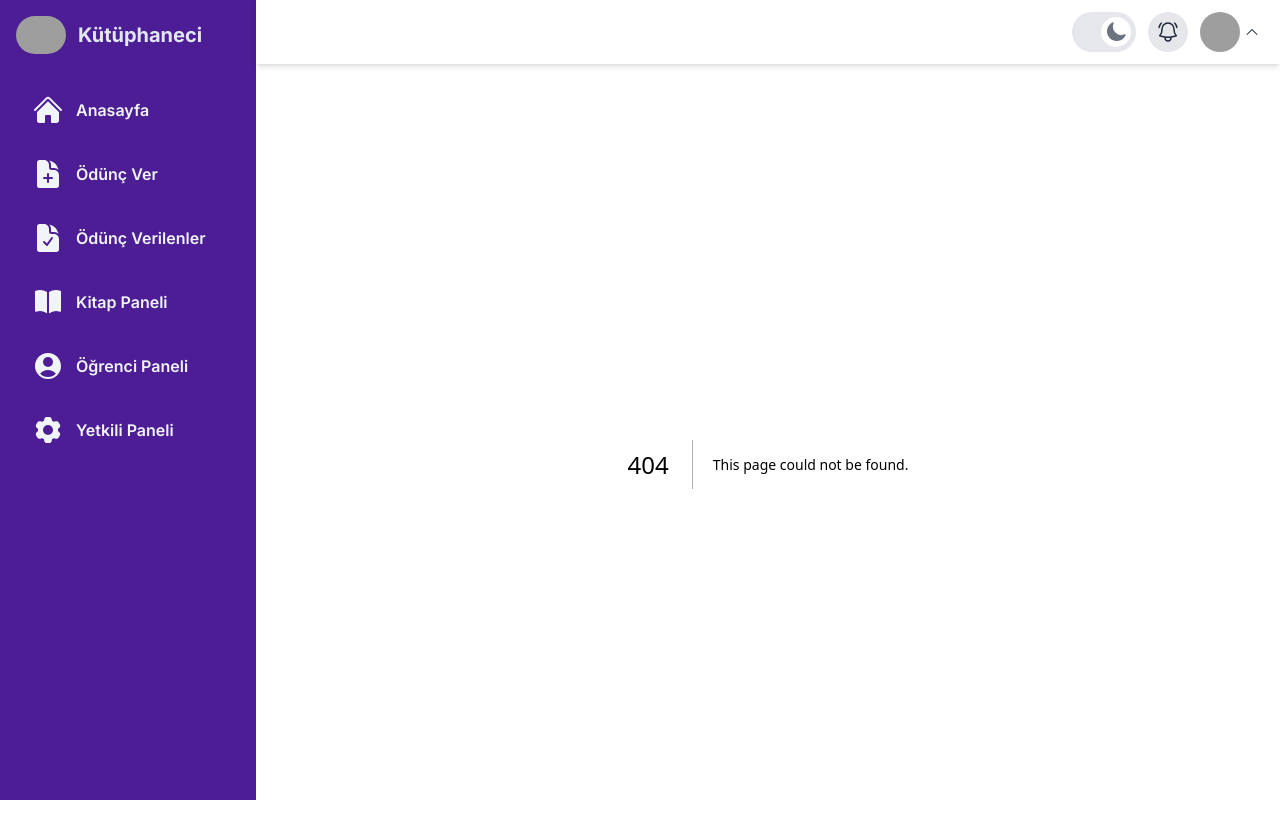
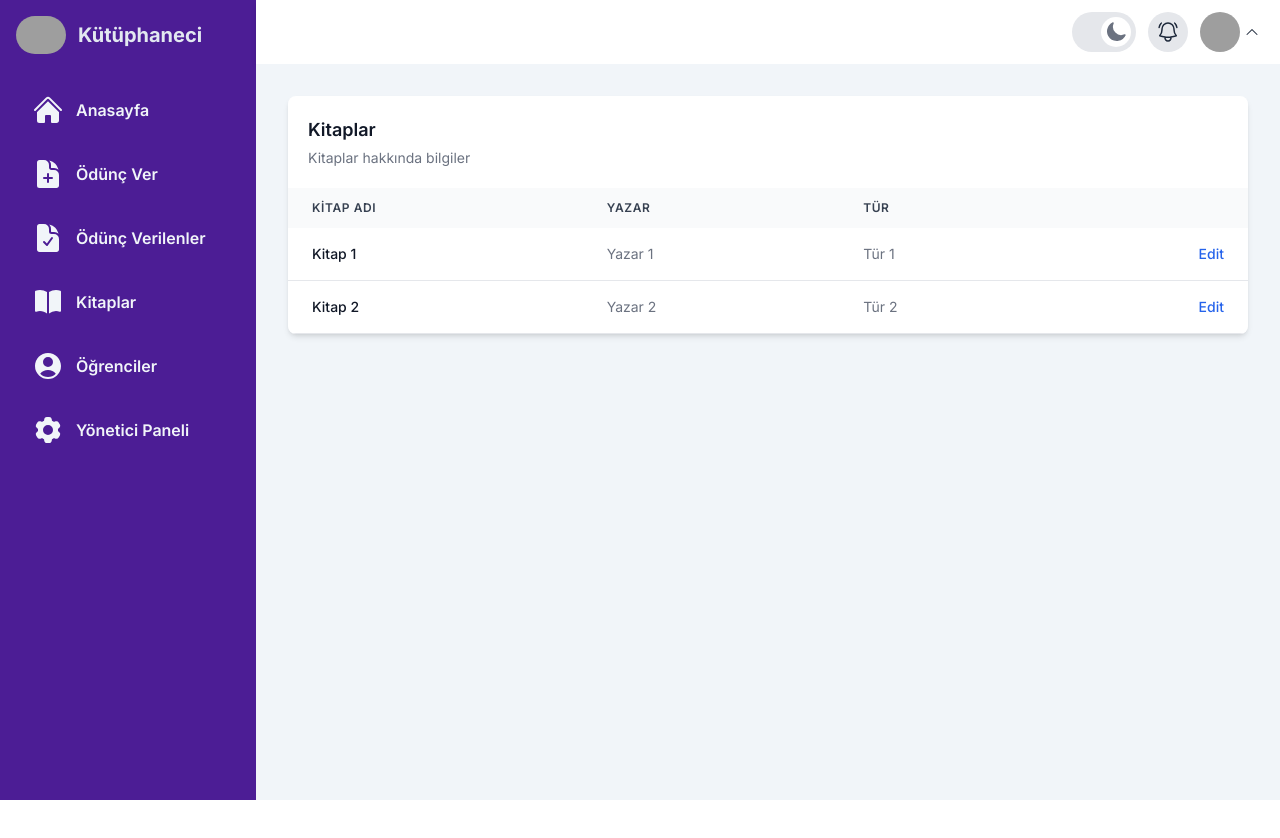
Before and after one commit to erol1098/library-management-app, a Next.js app: page /kitaplar in a window 1280 px wide. Before the commit this address had no page. Shown: the top 838 px of the page. After the commit the page ends 800 px from the top, so only its background shows below. Built offline with nearby package versions, Linux system fonts and the light colour scheme; grey boxes are pictures that could not be loaded.

Commit message:
Add BooksPage component and related files

```diff
--- /dev/null
+++ b/src/app/kitaplar/page.tsx
@@ -0,0 +1,12 @@
+import { Books } from '@/components';
+import { BOOKS_TABLE_ITEMS } from '@/components/Books/booksTableItems';
+
+const BooksPage = () => {
+  return (
+    <section className='w-full p-8 bg-slate-100 dark:bg-slate-600'>
+      <Books {...BOOKS_TABLE_ITEMS} />
+    </section>
+  );
+};
+
+export default BooksPage;
--- a/src/app/layout.tsx
+++ b/src/app/layout.tsx
@@ -24,7 +24,7 @@ export default function RootLayout({
           enableSystem
           disableTransitionOnChange
         >
-          <main className='flex '>
+          <main className='flex bg-slate-100 dark:bg-slate-600'>
             <div className='hidden lg:block'>
               <Sidebar />
             </div>
--- /dev/null
+++ b/src/components/Books/booksTableItems.ts
@@ -0,0 +1,35 @@
+interface BookTable {
+  caption: {
+    caption: string;
+    description: string;
+  };
+  header: string[];
+  body: {
+    id: string;
+    title: string;
+    author: string;
+    type: string;
+  }[];
+}
+
+export const BOOKS_TABLE_ITEMS: BookTable = {
+  caption: {
+    caption: 'Kitaplar',
+    description: 'Kitaplar hakkında bilgiler',
+  },
+  header: ['Kitap Adı', 'Yazar', 'Tür', ''],
+  body: [
+    {
+      id: '1',
+      title: 'Kitap 1',
+      author: 'Yazar 1',
+      type: 'Tür 1',
+    },
+    {
+      id: '2',
+      title: 'Kitap 2',
+      author: 'Yazar 2',
+      type: 'Tür 2',
+    },
+  ],
+};
--- /dev/null
+++ b/src/components/Books/index.tsx
@@ -0,0 +1,21 @@
+import { CustomTable } from '..';
+
+interface BooksProps {
+  caption: {
+    caption: string;
+    description: string;
+  };
+  header: string[];
+  body: {
+    id: string;
+    title: string;
+    author: string;
+    type: string;
+  }[];
+}
+
+const Books = (props: BooksProps) => {
+  return <CustomTable {...props} />;
+};
+
+export default Books;
--- a/src/components/Sidebar/SidebarMenu/menuItems.ts
+++ b/src/components/Sidebar/SidebarMenu/menuItems.ts
@@ -13,26 +13,26 @@ export const MENU_ITEMS: MenuItem[] = [
   {
     title: 'Ödünç Ver',
     icon: 'DocumentPlusIcon',
-    href: '/lend-book',
+    href: '/odunc-ver',
   },
   {
     title: 'Ödünç Verilenler',
     icon: 'DocumentCheckIcon',
-    href: '/lent-books',
+    href: '/odunc-verilen-kitaplar',
   },
   {
-    title: 'Kitap Paneli',
+    title: 'Kitaplar',
     icon: 'BookOpenIcon',
-    href: '/book-panel',
+    href: '/kitaplar',
   },
   {
-    title: 'Öğrenci Paneli',
+    title: 'Öğrenciler',
     icon: 'UserCircleIcon',
-    href: '/student-panel',
+    href: '/ogrenciler',
   },
   {
-    title: 'Yetkili Paneli',
+    title: 'Yönetici Paneli',
     icon: 'Cog6ToothIcon',
-    href: '/user-panel',
+    href: '/yönetici-paneli',
   },
 ];
--- /dev/null
+++ b/src/components/UI/CustomTable/TableBody/index.tsx
@@ -0,0 +1,37 @@
+interface TableBodyProps {
+  body: {
+    id: string;
+    title: string;
+    author: string;
+    type: string;
+  }[];
+}
+
+const TableBody = ({ body }: TableBodyProps) => {
+  return (
+    <tbody>
+      {body.map(({ title, author, type }) => (
+        <tr className='bg-white border-b dark:bg-gray-800 dark:border-gray-700 hover:bg-gray-50 dark:hover:bg-gray-600'>
+          <th
+            scope='row'
+            className='px-6 py-4 font-medium text-gray-900 whitespace-nowrap dark:text-white'
+          >
+            {title}
+          </th>
+          <td className='px-6 py-4'>{author}</td>
+          <td className='px-6 py-4'>{type}</td>
+          <td className='px-6 py-4 text-right'>
+            <a
+              href='#'
+              className='font-medium text-blue-600 dark:text-blue-500 hover:underline'
+            >
+              Edit
+            </a>
+          </td>
+        </tr>
+      ))}
+    </tbody>
+  );
+};
+
+export default TableBody;
--- /dev/null
+++ b/src/components/UI/CustomTable/TableCaption.tsx
@@ -0,0 +1,16 @@
+interface TableCaptionProps {
+  caption: string;
+  description: string;
+}
+const TableCaption = ({ caption, description }: TableCaptionProps) => {
+  return (
+    <caption className='p-5 text-lg font-semibold text-left rtl:text-right text-gray-900 bg-white dark:text-white dark:bg-gray-800'>
+      {caption}
+      <p className='mt-1 text-sm font-normal text-gray-500 dark:text-gray-400'>
+        {description}
+      </p>
+    </caption>
+  );
+};
+
+export default TableCaption;
--- /dev/null
+++ b/src/components/UI/CustomTable/TableHead/index.tsx
@@ -0,0 +1,23 @@
+interface TableHeadProps {
+  headers: string[];
+}
+
+const TableHead = ({ headers }: TableHeadProps) => {
+  return (
+    <thead className='text-xs text-gray-700 uppercase bg-gray-50 dark:bg-gray-700 dark:text-gray-400'>
+      <tr>
+        {headers.map((header, index) => (
+          <th
+            key={index}
+            scope='col'
+            className='px-6 py-3 font-semibold tracking-wider'
+          >
+            {header}
+          </th>
+        ))}
+      </tr>
+    </thead>
+  );
+};
+
+export default TableHead;
--- /dev/null
+++ b/src/components/UI/CustomTable/index.tsx
@@ -0,0 +1,34 @@
+import TableBody from './TableBody';
+import TableCaption from './TableCaption';
+import TableHead from './TableHead';
+
+interface CustomTableProps {
+  caption: {
+    caption: string;
+    description: string;
+  };
+  header: string[];
+  body: {
+    id: string;
+    title: string;
+    author: string;
+    type: string;
+  }[];
+}
+
+const CustomTable = ({ caption, header, body }: CustomTableProps) => {
+  return (
+    <div className='relative overflow-x-auto shadow-md sm:rounded-lg'>
+      <table className='w-full text-sm text-left rtl:text-right text-gray-500 dark:text-gray-400'>
+        <TableCaption
+          caption={caption.caption}
+          description={caption.description}
+        />
+        <TableHead headers={header} />
+        <TableBody body={body} />
+      </table>
+    </div>
+  );
+};
+
+export default CustomTable;
--- a/src/components/index.tsx
+++ b/src/components/index.tsx
@@ -1,5 +1,7 @@
 import Header from './Header';
 import Sidebar from './Sidebar';
+import Books from './Books';
+import CustomTable from './UI/CustomTable';
 import ThemeProvider from './Providers/theme-provider';
 
-export { Header, Sidebar, ThemeProvider };
+export { Header, Sidebar, Books, ThemeProvider, CustomTable };
```
